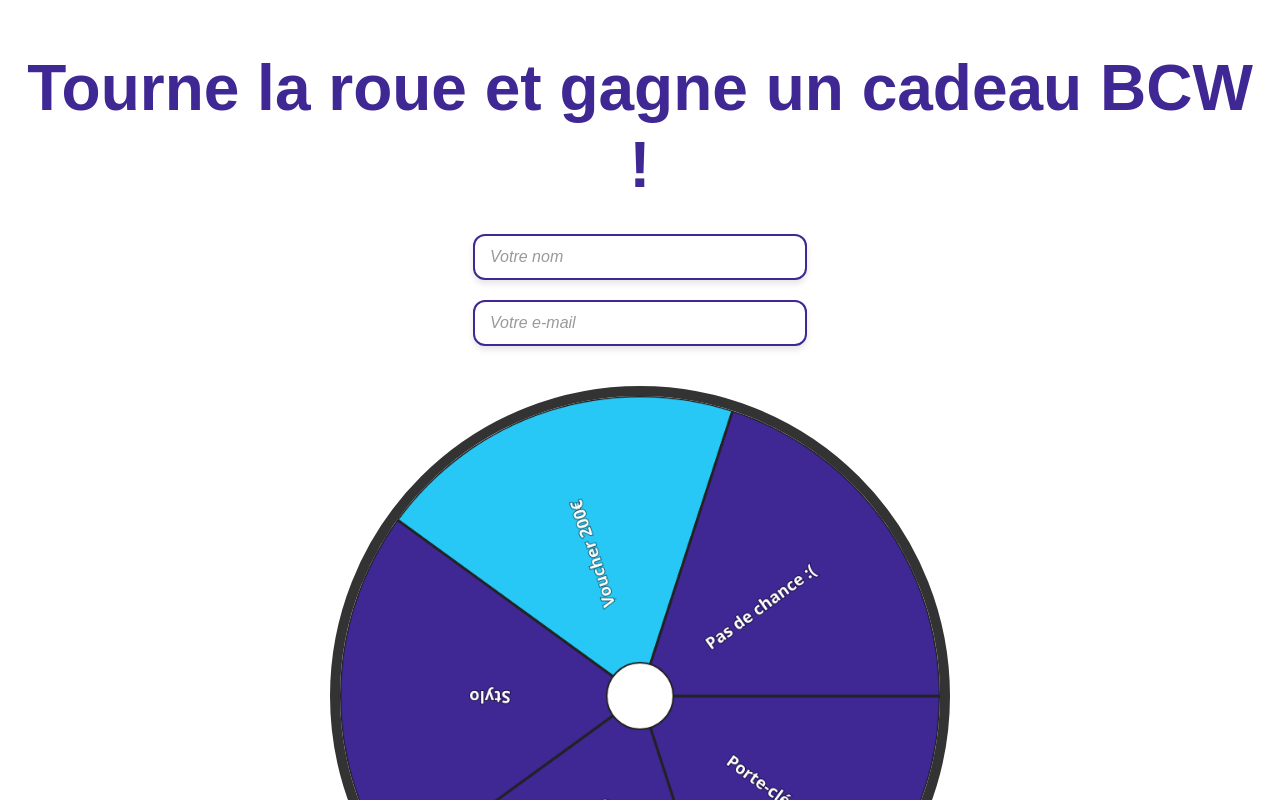
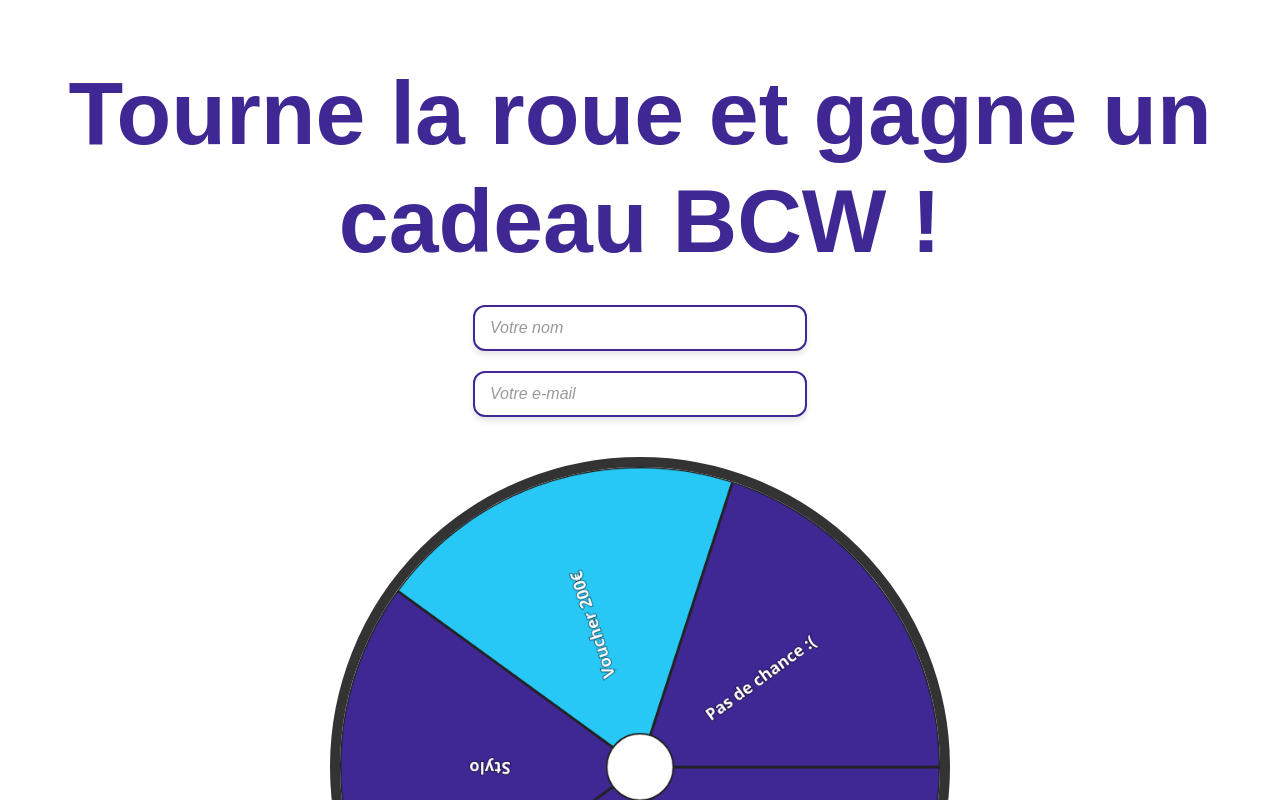
Before and after one commit to sprlbcwallonie-creator/roulette-bcw, a plain HTML site: page index.html in a window 1280 px wide. Shown: the top 800 px of the page. Drawn offline with Linux system fonts and the light colour scheme.

Commit message:
Update index.html

```diff
--- a/index.html
+++ b/index.html
@@ -60,12 +60,13 @@ body {
     filter: drop-shadow(2px 2px 3px rgba(0,0,0,0.5));
 }
 h1 {
-    font-size: 5vw;
+    font-size: 7vw; /* un peu plus gros pour tablette */
     color: #3f2794;
     margin-bottom: 20px;
     font-weight: bold;
     line-height: 1.2;
 }
+
 form { margin-bottom: 30px; }
 input {
     padding: 12px 15px;
```
